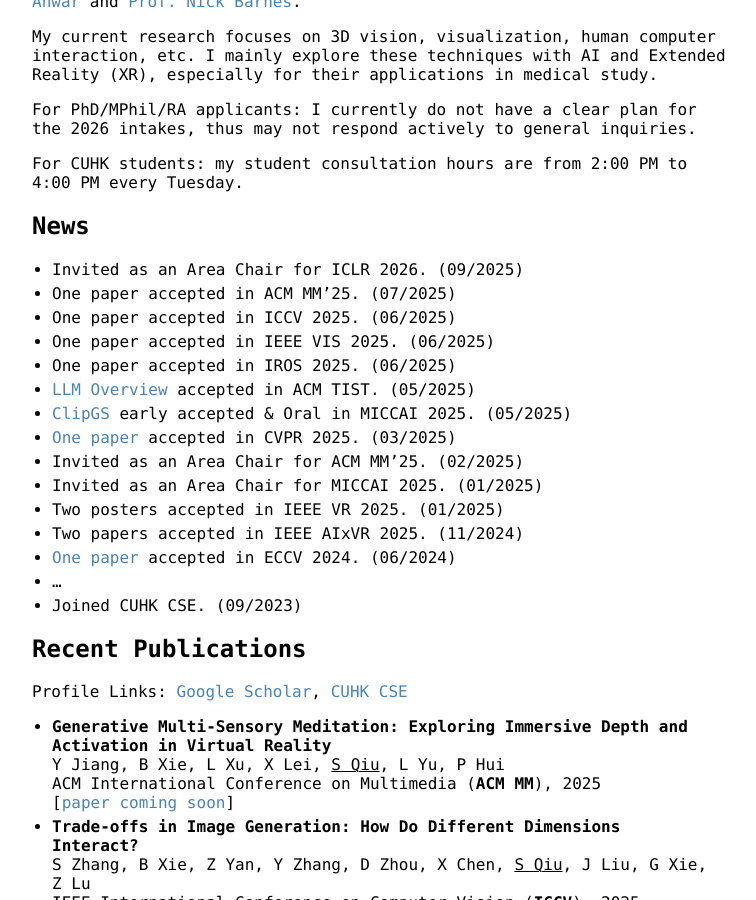
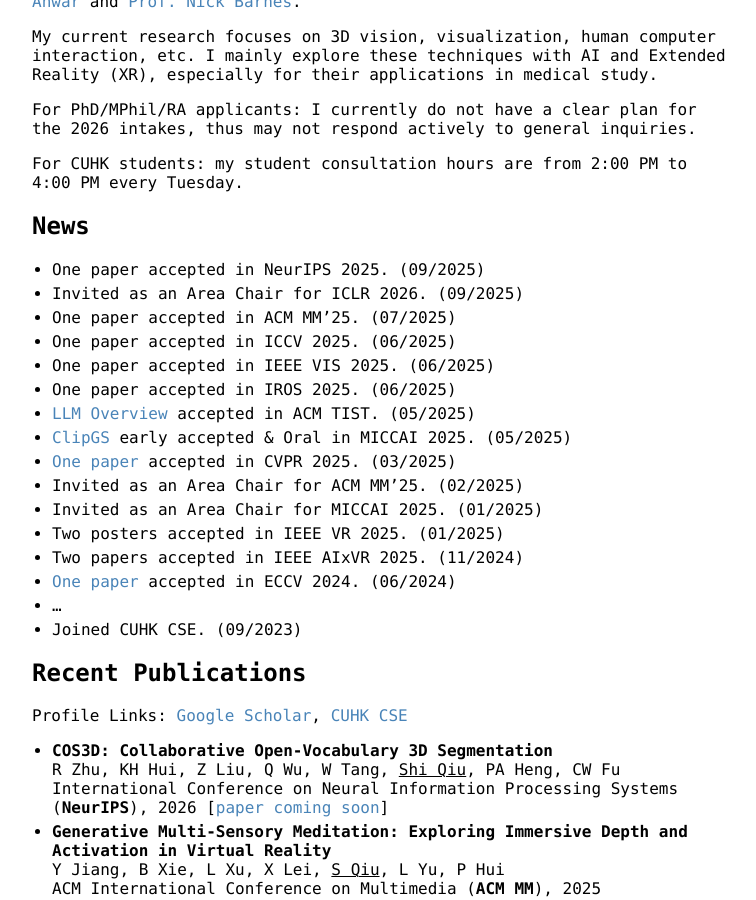
Before and after one commit to ShiQiu0419/ShiQiu0419.github.io, a Jekyll site: the page built from index.md, in a window 1280 px wide and 900 px high, scrolled down 305 px. Shown: the whole window, without its empty margins (258-1014 px from the left). Built offline with Jekyll 4.4.1, drawn with Linux system fonts in a browser that asks for light colours; our own code applies the rules of GitHub Pages for plain Markdown files; some of the changed text lies outside the part shown.

Commit message:
Update index.md

```diff
--- a/index.md
+++ b/index.md
@@ -14,6 +14,7 @@
 For CUHK students: my student consultation hours are from 2:00 PM to 4:00 PM every Tuesday.
 
 ## News
+* One paper accepted in NeurIPS 2025. (09/2025)
 * Invited as an Area Chair for ICLR 2026. (09/2025)
 * One paper accepted in ACM MM'25. (07/2025)
 * One paper accepted in ICCV 2025. (06/2025)
@@ -32,6 +33,10 @@
 
 ## Recent Publications
 Profile Links: [Google Scholar](https://scholar.google.com/citations?user=OPNVthUAAAAJ), [CUHK CSE](https://www.cse.cuhk.edu.hk/people/faculty/shi-qiu/)
+* **COS3D: Collaborative Open-Vocabulary 3D Segmentation**
+R Zhu, KH Hui, Z Liu, Q Wu, W Tang, <ins>Shi Qiu</ins>, PA Heng, CW Fu
+International Conference on Neural Information Processing Systems (**NeurIPS**), 2026
+[[paper coming soon](https://shiqiu0419.github.io/)]
 * **Generative Multi-Sensory Meditation: Exploring Immersive Depth and Activation in Virtual Reality**
 Y Jiang, B Xie, L Xu, X Lei, <ins>S Qiu</ins>, L Yu, P Hui
 ACM International Conference on Multimedia (**ACM MM**), 2025
@@ -123,7 +128,7 @@
 ## Technical Report
 * **NoiseSDF2NoiseSDF: Learning Clean Neural Fields from Noisy Supervision**
 T Wang, W Li, R Cui, <ins>S Qiu</ins>, N Barnes
-Preprint, 2025
+Proudly being rejected by NeurIPS 2026 with ALL positive ratings (4,4,5,5)
 [[arXiv](https://arxiv.org/abs/2507.13595)]
 * **NumGrad-Pull: Numerical Gradient Guided Tri-plane Representation for Surface Reconstruction from Point Clouds**
 R Cui, <ins>S Qiu</ins>, J Liu, S Anwar, N Barnes
```
